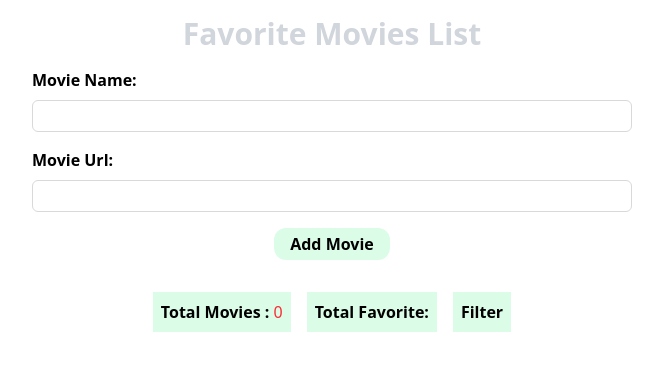
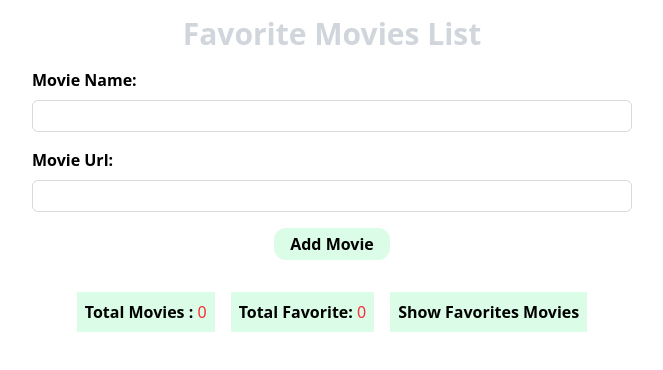
Before and after one commit to Muhammadtalhatariq/Favorite_Movies_List, a React (Vite) app: page / in a window 1280 px wide. Shown: the top 370 px of the page, without its empty margins (308-971 px from the left). Built offline with nearby package versions, Linux system fonts and the light colour scheme.

Commit message:
complete add delete remove task also data save in persist

```diff
--- a/src/App.jsx
+++ b/src/App.jsx
@@ -1,4 +1,4 @@
-import React, { useEffect } from 'react'
+import React from 'react'
 import Title from './components/Title'
 import AddMovie from './components/AddMovie'
 import { Form, Formik } from 'formik';
--- a/src/components/AddMovie.jsx
+++ b/src/components/AddMovie.jsx
@@ -10,7 +10,6 @@ const AddMovie = ({ ...props }) => {
                 <div className='w-64 md:w-[600px]'>
                     <Input {...field} {...props} />
                 </div>
-
             </div>
             {meta.touched && meta.error ? (
                 <div className="error text-red-500 text-sm font-medium">{meta.error}</div>
--- a/src/components/AllMovies.jsx
+++ b/src/components/AllMovies.jsx
@@ -6,17 +6,25 @@ import { favoritemovie, removemovie } from '../features/movies/MovieSlice';
 import TotalMovies from './TotalMovies';
 import { toast } from 'react-toastify';
 import { FaHeart, FaRegHeart } from 'react-icons/fa';
+
+import { addFavorite, removeFavorite } from '../features/movies/FavoriteSlice';
 const AllMovies = () => {
     const onNotify = () => toast("Delete Movie");
     const dispatch = useDispatch()
     const { movies, showOnlyFavorites } = useSelector(state => state.movies);
 
+    const handleToggleFavorite = (movie) => {
+        dispatch(favoritemovie(movie.id));
+        if (!movie.isFavorite) {
+            dispatch(addFavorite(movie));
+        } else {
+            dispatch(removeFavorite(movie.id));
+        }
+    };
+
     const filteredMovies = showOnlyFavorites
         ? movies.filter(movie => movie.isFavorite)
         : movies;
-
-        // console.log(filteredMovies.length);
-
 
     return (
         <>
@@ -31,8 +39,8 @@ const AllMovies = () => {
                                 <div className='absolute flex gap-4 md:left-38 left-28 top-40'>
                                     <div className='p-2 hover:bg-neutral-300 duration-700 border border-white rounded-full cursor-pointer'>
                                         <CiHeart
-                                            onClick={() => dispatch(favoritemovie(movie.id))}
-                                            className={`${movie.isFavorite ?  <FaHeart color='bg-red-400' />: "bg-green-400"}`} size={25} />
+                                            onClick={() => handleToggleFavorite(movie)}
+                                            className={`${movie.isFavorite ? <FaHeart color='bg-red-400' /> : "bg-green-400"}`} size={25} />
                                     </div>
                                     <div className='p-2 hover:bg-neutral-300 duration-700 border border-white  rounded-full cursor-pointer'>
                                         <MdOutlineDelete
--- a/src/components/TotalMovies.jsx
+++ b/src/components/TotalMovies.jsx
@@ -2,23 +2,10 @@ import React from 'react'
 import { useDispatch, useSelector } from 'react-redux'
 import { toggleShowFavorites } from '../features/movies/MovieSlice'
 
-import { addFavorite, removeFavorite } from "../features/movies/FavoriteSlice"
-
-
 const TotalMovies = () => {
-    const { showOnlyFavorites } = useSelector(state => state.movies);
-    const movies = useSelector(state => state.movies.movies)
-
+    const { showOnlyFavorites, movies } = useSelector(state => state.movies);
+    const { favoriteMovies } = useSelector(state => state.favorites);
     const dispatch = useDispatch()
-    const handleToggleFavorite = (movie) => {
-        dispatch(toggleFavorite(movie.id));
-        if (!movie.isFavorite) {
-            dispatch(addFavorite(movie));
-        } else {
-            dispatch(removeFavorite(movie.id));
-        }
-    };
-
 
     return (
         <>
@@ -27,13 +14,12 @@ const TotalMovies = () => {
                     <span className='font-semibold'>Total Movies :</span> <span className='text-red-500 font-medium'> {movies.length}</span>
                 </div>
                 <div className='bg-green-100 p-2'>
-                    <span className='font-semibold'>Total Favorite:</span> <span className='text-red-500 font-medium'></span>
+                    <span className='font-semibold'>Total Favorite:</span> <span className='text-red-500 font-medium'>{favoriteMovies.length}</span>
                 </div>
-
                 <button
                     className='bg-green-100 hover:bg-green-400 font-semibold duration-500 cursor-pointer p-2 hover:text-white'
                     onClick={() => dispatch(toggleShowFavorites())}>
-                    {showOnlyFavorites ? "Show all" : "Filter"}
+                    {showOnlyFavorites ? "Show all Movies" : "Show Favorites Movies"}
                 </button>
 
             </div>
```
Also changed, not shown: src/features/movies/MovieSlice.js (+0 -8 lines). Lines whose indentation alone changed are shown as unchanged.
